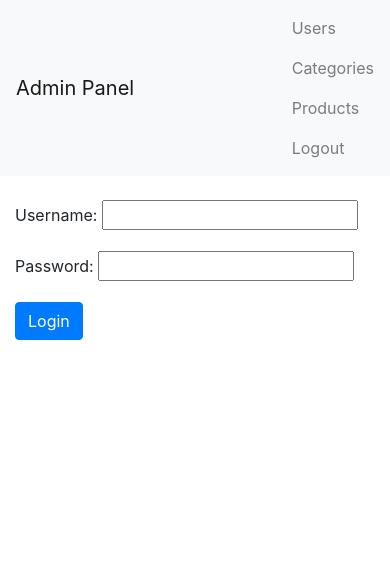
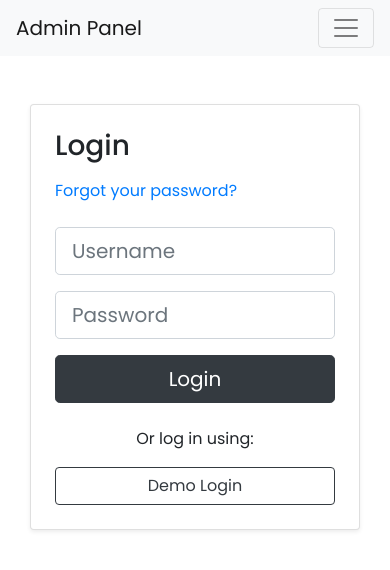
Before and after one commit to mijwad7/ecommerce_project, a Django app: page /admin/login/ in a window 390 px wide. Shown: the top 570 px of the page. Run offline with Django 5.2, Linux system fonts and the light colour scheme; some libraries are stand-ins or nearby versions.

Commit message:
Implemented demo login for both main site and admin

```diff
--- a/ecommerce_admin/templates/admin/base.html
+++ b/ecommerce_admin/templates/admin/base.html
@@ -7,17 +7,47 @@
       href="https://stackpath.bootstrapcdn.com/bootstrap/4.5.2/css/bootstrap.min.css"
       rel="stylesheet"
     />
+    <link rel="preconnect" href="https://fonts.googleapis.com" />
+    <link rel="preconnect" href="https://fonts.gstatic.com" crossorigin />
+    <link
+      href="https://fonts.googleapis.com/css2?family=Poppins:ital,wght@0,100;0,200;0,300;0,400;0,500;0,600;0,700;0,800;0,900;1,100;1,200;1,300;1,400;1,500;1,600;1,700;1,800;1,900&display=swap"
+      rel="stylesheet"
+    />
     <title>Admin Panel</title>
+    <style>
+      body {
+        font-family: "Poppins", sans-serif;
+        font-weight: 400;
+      }
+    </style>
   </head>
   <body>
     <nav class="navbar navbar-expand-lg navbar-light bg-light">
       <a class="navbar-brand" href="{% url 'admin_dashboard' %}">Admin Panel</a>
-      <ul class="navbar-nav ml-mr-auto">
+
+      <!-- Toggler button for mobile view -->
+      <button
+        class="navbar-toggler"
+        type="button"
+        data-bs-toggle="collapse"
+        data-bs-target="#navbarNav"
+        aria-controls="navbarNav"
+        aria-expanded="false"
+        aria-label="Toggle navigation"
+      >
+        <span class="navbar-toggler-icon"></span>
+      </button>
+
+      <!-- Navbar links -->
+      <div class="collapse navbar-collapse" id="navbarNav">
+        <ul class="navbar-nav ms-auto">
           <li class="nav-item">
             <a class="nav-link" href="{% url 'user_list' %}">Users</a>
           </li>
           <li class="nav-item">
-          <a class="nav-link" href="{% url 'categories_list' %}">Categories</a>
+            <a class="nav-link" href="{% url 'categories_list' %}"
+              >Categories</a
+            >
           </li>
           <li class="nav-item">
             <a class="nav-link" href="{% url 'products_list' %}">Products</a>
@@ -26,7 +56,9 @@
             <a class="nav-link" href="{% url 'logout' %}">Logout</a>
           </li>
         </ul>
+      </div>
     </nav>
+
     <div class="container mt-4">
       {% if messages %}
       <div class="container mt-3">
@@ -43,7 +75,12 @@
     </div>
   </body>
 
-  <script src="https://stackpath.bootstrapcdn.com/bootstrap/4.5.2/js/bootstrap.min.js"></script>
+  {% block script %}
+  <script
+    src="https://cdn.jsdelivr.net/npm/bootstrap@5.3.3/dist/js/bootstrap.bundle.min.js"
+    integrity="sha384-YvpcrYf0tY3lHB60NNkmXc5s9fDVZLESaAA55NDzOxhy9GkcIdslK1eN7N6jIeHz"
+    crossorigin="anonymous"
+  ></script>
 
-  {% block script %} {% endblock %}
+  {% endblock %}
 </html>
--- /dev/null
+++ b/ecommerce_admin/templates/admin/index.html
@@ -0,0 +1,6 @@
+{% extends './base.html' %}
+{% block content %}
+<div class="container mt-4">
+    <h1>Welcome to the Admin Dashboard</h1>
+</div>
+{% endblock %}
--- a/ecommerce_admin/templates/admin/login.html
+++ b/ecommerce_admin/templates/admin/login.html
@@ -1,12 +1,35 @@
 {% extends './base.html' %}
+{% block title %}Login{% endblock %}
 {% block content %}
-<div class="row justify-content-center">
-    <div class="col-md-4">
+<div class="container my-5">
+  <div class="row align-items-center">
+    <!-- Left Side: Welcome Text -->
+    <div class="col-lg-6 d-none d-lg-block">
+      <h1 class="display-4 fw-bold">Welcome to</h1>
+      <h1 class="display-3 fw-bolder">ShopHive</h1>
+    </div>
+
+    <!-- Right Side: Login Form -->
+    <div class="col-lg-6 col-md-8 mx-auto">
+      <div class="card p-4 shadow-sm">
+        <h3 class="fw-bold mb-3">Login</h3>
+        <p class="text-muted mb-4"><a href="#" class="text-decoration-none">Forgot your password?</a></p>
         <form method="post">
-            {% csrf_token %}
-            {{ form.as_p }}
-            <button type="submit" class="btn btn-primary">Login</button>
+          {% csrf_token %}
+          <div class="mb-3">
+            <input type="text" class="form-control form-control-lg" placeholder="Username" name="username" required />
+          </div>
+          <div class="mb-3">
+            <input type="password" class="form-control form-control-lg" placeholder="Password" name="password" required />
+          </div>
+          <button type="submit" class="btn btn-dark btn-lg w-100">Login</button>
         </form>
+        <div class="mt-4">
+          <p class="text-center">Or log in using:</p>
+          <a href="{% url 'demo_login' %}" class="btn btn-outline-dark w-100">Demo Login</a>
+        </div>
+      </div>
     </div>
+  </div>
 </div>
 {% endblock %}
--- a/ecommerce_admin/urls.py
+++ b/ecommerce_admin/urls.py
@@ -4,6 +4,7 @@ from . import views
 urlpatterns = [
     path('', views.index, name='admin_dashboard'),
     path('login/', views.login_view, name='login'),
+    path('demo_login/', views.demo_login, name='demo_login'),
     path('logout/', views.logout_view, name='logout'),
     path('users/', views.user_list, name='user_list'),
     path('users/create/', views.create_user, name='create_user'),
--- a/ecommerce_admin/views.py
+++ b/ecommerce_admin/views.py
@@ -34,6 +34,15 @@ def login_view(request):
 def logout_view(request):
     logout(request)
     return redirect('login')
+
+def demo_login(request):
+    user = authenticate(username='mijwad', password='1234')
+    if user is not None:
+        login(request, user)
+        return redirect('admin_dashboard')  # Redirect to the main page after login
+    else:
+        # Handle case where demo user is not set up properly
+        return redirect('login')
 
 @login_required
 @superuser_required
--- a/ecommerce_app/templates/app/product_detail.html
+++ b/ecommerce_app/templates/app/product_detail.html
@@ -1,6 +1,10 @@
 {% extends "./base.html" %} {% block title %} {{ product.name }} {% endblock %}
 {% block style %}
 <style>
+  body {
+    font-family: "Poppins", sans-serif;
+    font-weight: 400;
+  }
   .main-image img {
     width: 100%; /* Adjust the width as per your requirements */
     height: auto;
--- a/ecommerce_app/urls.py
+++ b/ecommerce_app/urls.py
@@ -7,6 +7,7 @@ urlpatterns = [
     path('', views.index, name='index'),
     path('signup/', views.user_signup, name='user_signup'),
     path('login/', views.user_login, name='user_login'),
+    path('demo_login/', views.demo_login, name='demo_login'),
     path('logout/', views.user_logout, name='user_logout'),
     path('products/', views.products, name='products'),
     path('verify-otp/', views.verify_otp, name='verify_otp'),
```
Also changed, not shown: ecommerce_app/templates/app/base.html (+34 -6 lines), ecommerce_app/templates/app/login.html (+25 -15 lines), ecommerce_app/views.py (+8 -0 lines), db.sqlite3. Lines whose indentation alone changed are shown as unchanged.
